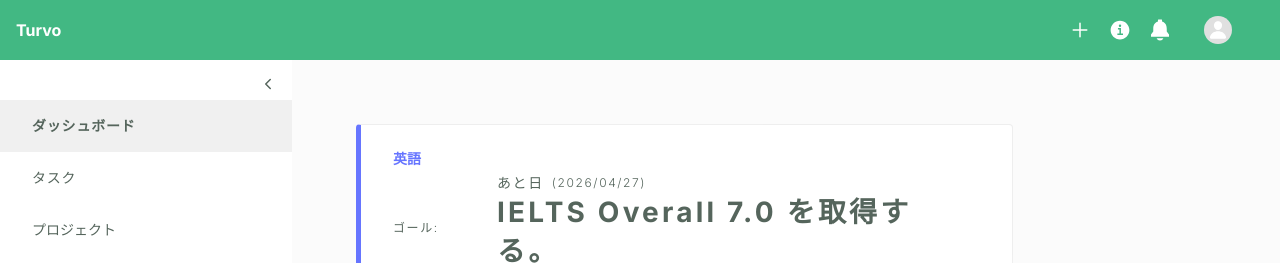
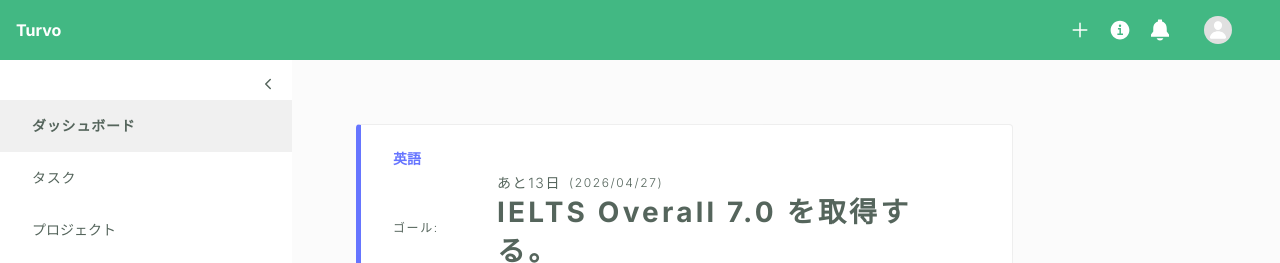
Before and after one commit to nanashi7c/0600-next-context-api, a Next.js app: page /projects/english in a window 1280 px wide. Shown: the top 263 px of the page. Built offline with nearby package versions, Linux system fonts and the light colour scheme.

Commit message:
fix: プロジェクト詳細ページ微修正(console.log削除・タイポ修正・残日数表示)

```diff
--- a/src/app/projects/[slug]/page.tsx
+++ b/src/app/projects/[slug]/page.tsx
@@ -4,11 +4,8 @@ import { use, useEffect, useState } from "react";
 import { getUserProject } from "../../../lib/api";
 import {
   IoArchiveOutline,
-  IoCalendarClear,
   IoCalendarOutline,
   IoCheckmark,
-  IoDocument,
-  IoGitCommit,
 } from "react-icons/io5";
 import dayjs from "dayjs";
 
@@ -23,9 +20,6 @@ export default function ProjectPage({
   useEffect(() => {
     getUserProject(slug).then((data) => setProject(data ?? null));
   }, [slug]);
-
-  console.log("project", project);
-  console.log("slug", slug);
 
   if (!project) return <div>Loading...</div>;
 
@@ -53,7 +47,9 @@ export default function ProjectPage({
               </label>
               <div>
                 <p className="flex tracking-[0.1rem]">
-                  <span className="inline-block mr-2">あと{}日</span>
+                  <span className="inline-block mr-2">
+                    あと{dayjs(project.deadline).diff(dayjs(), "day")}日
+                  </span>
                   <span className="text-xs relative top-0.5">
                     ({dayjs(project.deadline).format("YYYY/MM/DD")})
                   </span>
@@ -61,7 +57,7 @@ export default function ProjectPage({
                 {/* プロジェクトの内容 */}
                 <div className="px-0">
                   {/* 文字列周りの余白 */}
-                  <div className="items-center mr-4 mb-2 text-xl text-(--font-color-dar<aaaak) font-bold">
+                  <div className="items-center mr-4 mb-2 text-xl text-(--font-color-dark) font-bold">
                     {/* プロジェクト1の目的 */}
                     <p className="text-[28px] font-bold tracking-[0.2rem]">
                       {project.goal}
@@ -97,6 +93,7 @@ export default function ProjectPage({
                   className="rounded py-2 px-3 w-full font-light text-xs text-(--font-color-dark) border-0 shadow-[0_0_4px_1px_#22222210]"
                   type="text"
                   value={slug}
+                  readOnly
                 />
               </div>
             </div>
```
